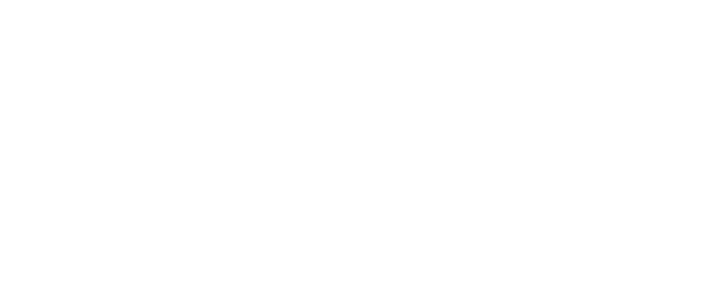
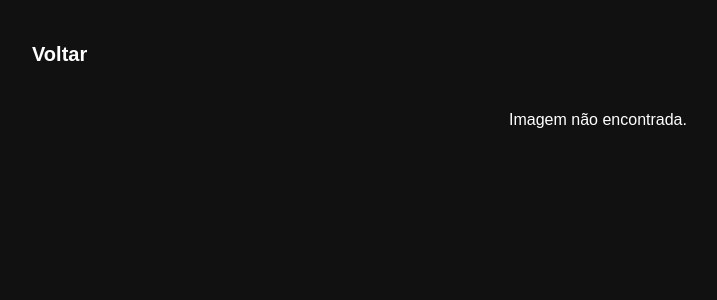
Before and after one commit to paulooliveira152012/appIdc, a Next.js app: page /pages/preview/image in a window 1280 px wide. Shown: the top 300 px of the page, without its empty margins (42-759 px from the left). Built offline with nearby package versions, Linux system fonts and the light colour scheme; no server answers.

Commit message:
ajustando renderização de imagem

```diff
--- /dev/null
+++ b/app/pages/preview/image/ImagePreviewClient.jsx
@@ -0,0 +1,35 @@
+"use client";
+
+import React from "react";
+import { useSearchParams } from "next/navigation";
+
+const ImagePreviewClient = () => {
+  const searchParams = useSearchParams();
+  const imageUrl = searchParams.get("src");
+
+  if (!imageUrl) {
+    return <div style={styles.message}>Imagem não encontrada.</div>;
+  }
+
+  return (
+    // eslint-disable-next-line @next/next/no-img-element
+    <img src={imageUrl} alt="preview" style={styles.image} />
+  );
+};
+
+export default ImagePreviewClient;
+
+const styles = {
+  message: {
+    marginTop: "24px",
+    color: "white",
+  },
+
+  image: {
+    maxWidth: "100%",
+    maxHeight: "90vh",
+    objectFit: "contain",
+    borderRadius: "12px",
+    marginTop: "24px",
+  },
+};
--- a/app/pages/preview/image/page.jsx
+++ b/app/pages/preview/image/page.jsx
@@ -1,35 +1,32 @@
-"use client";
+import React, { Suspense } from "react";
+import Header from "../../../components/Header";
+import ImagePreviewClient from "./ImagePreviewClient";
 
-import React from "react";
-import { useSearchParams } from "next/navigation";
+export default function ImagePreviewPage() {
+  return (
+    <div style={styles.page}>
+      <Header />
 
-const ImagePreviewClient = () => {
-  const searchParams = useSearchParams();
-  const imageUrl = searchParams.get("src");
-
-  if (!imageUrl) {
-    return <div style={styles.message}>Imagem não encontrada.</div>;
-  }
-
-  return (
-    // eslint-disable-next-line @next/next/no-img-element
-    <img src={imageUrl} alt="preview" style={styles.image} />
+      <Suspense fallback={<div style={styles.message}>Carregando imagem...</div>}>
+        <ImagePreviewClient />
+      </Suspense>
+    </div>
   );
-};
-
-export default ImagePreviewClient;
+}
 
 const styles = {
+  page: {
+    minHeight: "100vh",
+    backgroundColor: "#111",
+    display: "flex",
+    flexDirection: "column",
+    alignItems: "center",
+    padding: "24px",
+    color: "white",
+  },
+
   message: {
     marginTop: "24px",
     color: "white",
   },
-
-  image: {
-    maxWidth: "100%",
-    maxHeight: "90vh",
-    objectFit: "contain",
-    borderRadius: "12px",
-    marginTop: "24px",
-  },
 };
```
